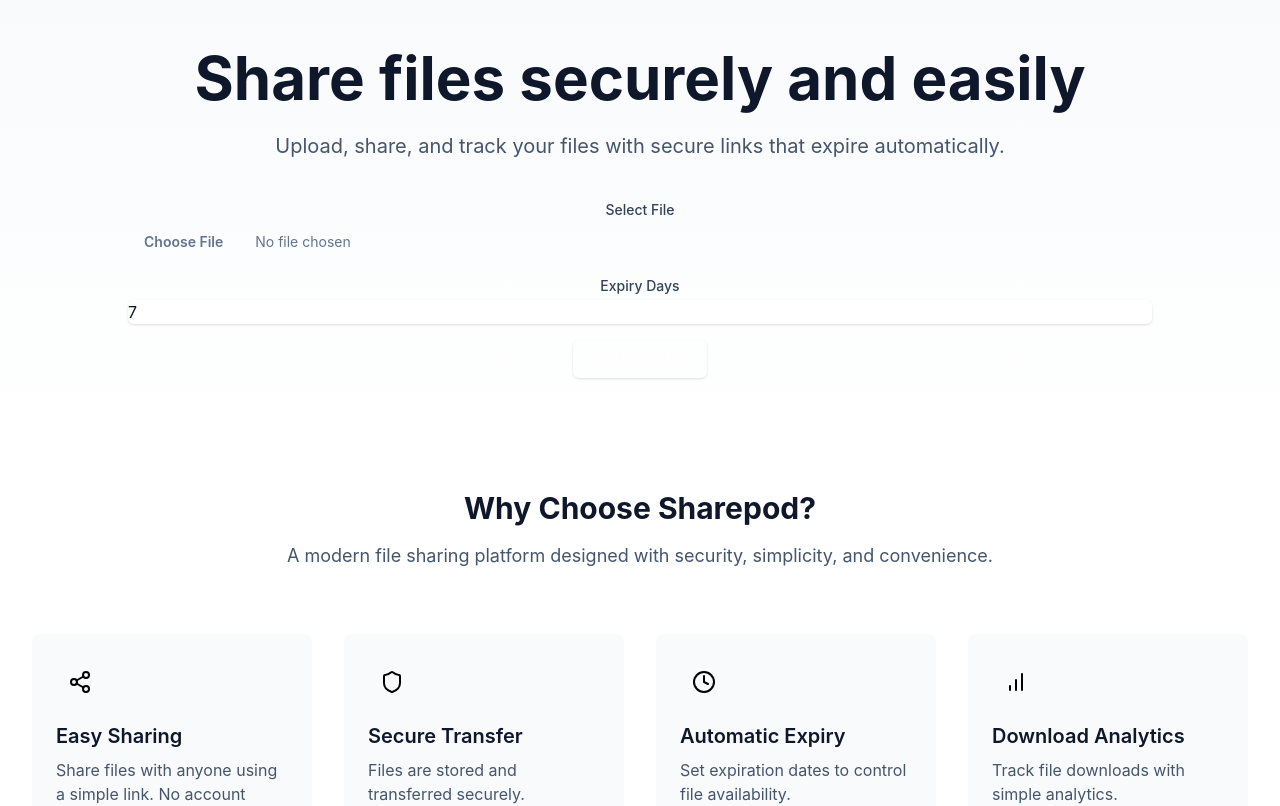
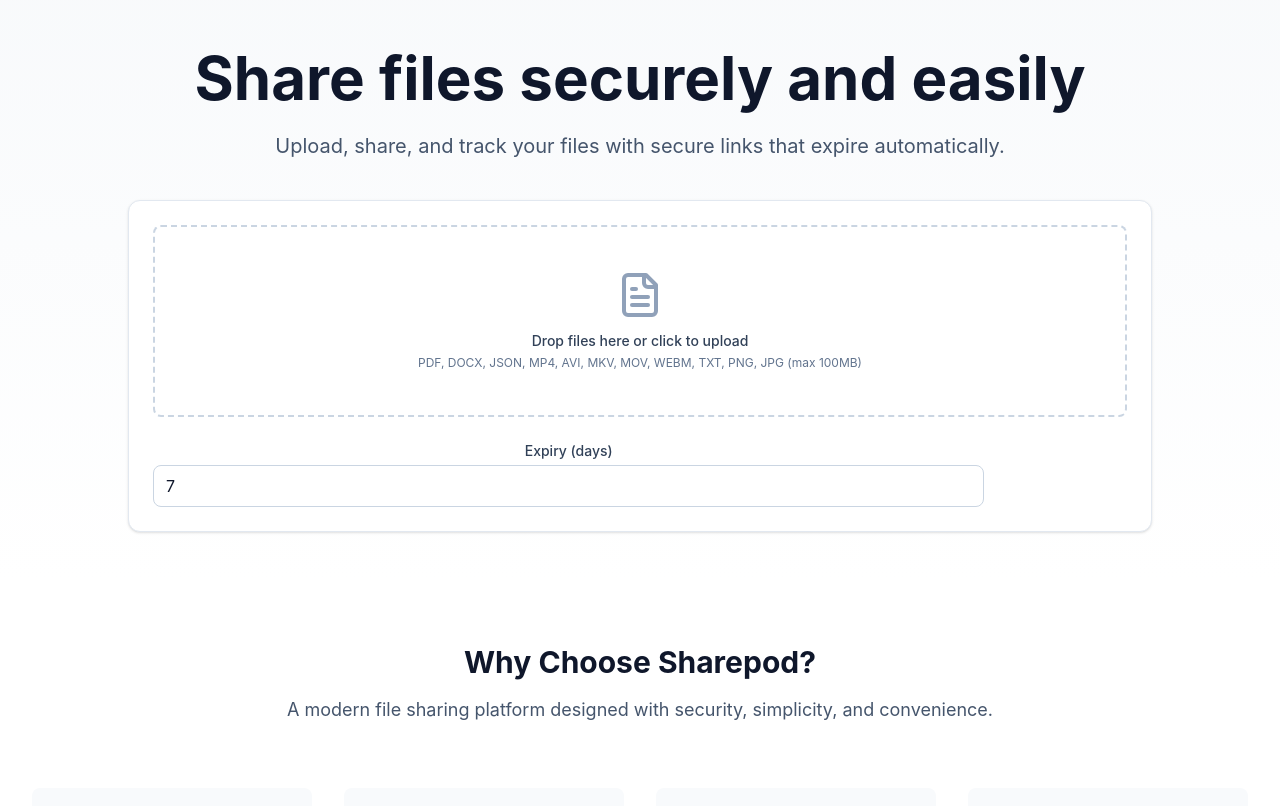
Before and after one commit to Yaswanthvijjapu/Sharevia, a React (Vite) app in the folder client/: page / in a window 1280 px wide. Shown: the top 806 px of the page. Built offline with nearby package versions, Linux system fonts and the light colour scheme.

Commit message:
feat: Enhance FileUpload and Dashboard components with improved error handling and UI updates

```diff
--- a/client/src/components/FileUpload.tsx
+++ b/client/src/components/FileUpload.tsx
@@ -1,76 +1,186 @@
-import React, { useState } from 'react';
-import { Upload } from 'lucide-react';
+
+import React, { useState, useRef } from 'react';
+import { Upload, FileText, AlertCircle } from 'lucide-react';
 import { uploadFile } from '../utils/api';
 import type { File as CustomFile } from '../types';
+import toast from 'react-hot-toast';
+import { motion } from 'framer-motion';
 
 interface FileUploadProps {
   onUploadSuccess: (file: CustomFile) => void;
 }
 
 const FileUpload: React.FC<FileUploadProps> = ({ onUploadSuccess }) => {
-  const [file, setFile] = useState<File | null>(null); // Browser File type
-  const [expiryDays, setExpiryDays] = useState('7');
+  const [file, setFile] = useState<File | null>(null);
+  const [expiryDays, setExpiryDays] = useState<number>(7);
   const [uploading, setUploading] = useState(false);
+  const [error, setError] = useState<string | null>(null);
+  const [isDragging, setIsDragging] = useState(false);
+  const fileInputRef = useRef<HTMLInputElement>(null);
 
-  const handleFileChange = (e: React.ChangeEvent<HTMLInputElement>) => {
-    if (e.target.files && e.target.files[0]) {
-      setFile(e.target.files[0]);
+  const allowedExtensions = [
+    '.pdf',
+    '.docx',
+    '.json',
+    '.mp4',
+    '.avi',
+    '.mkv',
+    '.mov',
+    '.webm',
+    '.txt',
+    '.png',
+    '.jpg',
+    '.jpeg',
+  ];
+
+  const handleFileChange = (selectedFile: File) => {
+    const extension = selectedFile.name
+      .slice(selectedFile.name.lastIndexOf('.'))
+      .toLowerCase();
+    if (!allowedExtensions.includes(extension)) {
+      setError(
+        'Invalid file type. Allowed: PDF, DOCX, JSON, MP4, AVI, MKV, MOV, WEBM, TXT, PNG, JPG'
+      );
+      setFile(null);
+    } else {
+      setError(null);
+      setFile(selectedFile);
     }
+  };
+
+  const handleDrop = (e: React.DragEvent<HTMLDivElement>) => {
+    e.preventDefault();
+    setIsDragging(false);
+    const droppedFile = e.dataTransfer.files?.[0];
+    if (droppedFile) {
+      handleFileChange(droppedFile);
+    }
+  };
+
+  const handleDragOver = (e: React.DragEvent<HTMLDivElement>) => {
+    e.preventDefault();
+    setIsDragging(true);
+  };
+
+  const handleDragLeave = () => {
+    setIsDragging(false);
   };
 
   const handleSubmit = async (e: React.FormEvent) => {
     e.preventDefault();
-    if (!file) return;
+    if (!file) {
+      setError('Please select a file');
+      return;
+    }
 
     setUploading(true);
+    setError(null);
+
     try {
-      const uploadedFile = await uploadFile(file, parseInt(expiryDays));
+      const uploadedFile = await uploadFile(file, expiryDays);
       onUploadSuccess(uploadedFile);
+      toast.success('File uploaded successfully!');
       setFile(null);
-      setExpiryDays('7');
-    } catch (error) {
-      console.error('Upload error:', error);
-      alert('Failed to upload file');
+      setExpiryDays(7);
+      if (fileInputRef.current) {
+        fileInputRef.current.value = '';
+      }
+    } catch (err: any) {
+      console.error('Upload error:', err);
+      const errorMessage = err.response?.data?.message || 'Failed to upload file';
+      setError(errorMessage);
+      toast.error(errorMessage);
     } finally {
       setUploading(false);
     }
   };
 
   return (
-    <form onSubmit={handleSubmit} className="space-y-4">
-      <div>
-        <label htmlFor="file" className="block text-sm font-medium text-slate-700 dark:text-slate-300">
-          Select File
+    <motion.div
+      initial={{ opacity: 0, y: 20 }}
+      animate={{ opacity: 1, y: 0 }}
+      transition={{ duration: 0.5 }}
+      className="bg-white dark:bg-slate-800 rounded-xl shadow-sm border border-slate-200 dark:border-slate-700 p-6"
+    >
+      <form onSubmit={handleSubmit}>
+        <div className="space-y-6">
+          <div
+            onDrop={handleDrop}
+            onDragOver={handleDragOver}
+            onDragLeave={handleDragLeave}
+            className={`flex items-center justify-center w-full h-48 border-2 border-dashed rounded-lg transition-all duration-300 ${
+              isDragging
+                ? 'border-primary-500 bg-primary-50 dark:bg-primary-900/20'
+                : 'border-slate-300 dark:border-slate-600 hover:bg-slate-50 dark:hover:bg-slate-700'
+            }`}
+          >
+            <label
+              htmlFor="file-upload"
+              className="flex flex-col items-center justify-center w-full h-full cursor-pointer"
+            >
+              <FileText className="w-12 h-12 text-slate-400 dark:text-slate-500 mb-3" />
+              <p className="text-sm font-medium text-slate-700 dark:text-slate-300">
+                {file ? file.name : 'Drop files here or click to upload'}
+              </p>
+              <p className="text-xs text-slate-500 dark:text-slate-400 mt-1">
+                PDF, DOCX, JSON, MP4, AVI, MKV, MOV, WEBM, TXT, PNG, JPG (max 100MB)
+              </p>
+              <input
+                id="file-upload"
+                type="file"
+                className="hidden"
+                onChange={(e) => {
+                  const selectedFile = e.target.files?.[0];
+                  if (selectedFile) handleFileChange(selectedFile);
+                }}
+                disabled={uploading}
+                ref={fileInputRef}
+              />
+            </label>
+          </div>
+          <div className="flex items-center space-x-4">
+            <div className="flex-1">
+              <label
+                htmlFor="expiry-days"
+                className="block text-sm font-medium text-slate-700 dark:text-slate-300 mb-1"
+              >
+                Expiry (days)
               </label>
               <input
-          type="file"
-          id="file"
-          onChange={handleFileChange}
-          className="mt-1 block w-full text-sm text-slate-500 file:mr-4 file:py-2 file:px-4 file:rounded-md file:border-0 file:text-sm file:font-semibold file:bg-primary-50 file:text-primary-700 hover:file:bg-primary-100"
-        />
-      </div>
-      <div>
-        <label htmlFor="expiryDays" className="block text-sm font-medium text-slate-700 dark:text-slate-300">
-          Expiry Days
-        </label>
-        <input
+                id="expiry-days"
                 type="number"
-          id="expiryDays"
+                min="1"
+                max="30"
                 value={expiryDays}
-          onChange={(e) => setExpiryDays(e.target.value)}
-          min="1"
-          className="mt-1 block w-full rounded-md border-slate-300 dark:border-slate-600 bg-white dark:bg-slate-800 text-slate-900 dark:text-white shadow-sm focus:border-primary-500 focus:ring-primary-500"
+                onChange={(e) => setExpiryDays(parseInt(e.target.value))}
+                className="w-full px-3 py-2 border border-slate-300 dark:border-slate-600 rounded-lg bg-white dark:bg-slate-700 text-slate-900 dark:text-white focus:outline-none focus:ring-2 focus:ring-primary-500 transition-colors"
+                disabled={uploading}
               />
             </div>
             <button
               type="submit"
-        disabled={!file || uploading}
-        className="inline-flex items-center px-4 py-2 border border-transparent rounded-md shadow-sm text-sm font-medium text-white bg-primary-600 hover:bg-primary-700 disabled:bg-primary-400 focus:outline-none focus:ring-2 focus:ring-offset-2 focus:ring-primary-500 transition-colors"
+              disabled={uploading || !file}
+              className="mt-6 px-6 py-2 bg-primary-600 text-white rounded-lg font-medium hover:bg-primary-700 disabled:bg-primary-400 disabled:cursor-not-allowed focus:outline-none focus:ring-2 focus:ring-primary-500 transition-all duration-200"
             >
-        <Upload className="h-4 w-4 mr-2" />
-        {uploading ? 'Uploading...' : 'Upload File'}
+              <div className="flex items-center space-x-2">
+                <Upload className="w-4 h-4" />
+                <span>{uploading ? 'Uploading...' : 'Upload'}</span>
+              </div>
             </button>
+          </div>
+          {error && (
+            <motion.div
+              initial={{ opacity: 0 }}
+              animate={{ opacity: 1 }}
+              className="flex items-center text-sm text-red-600 dark:text-red-400"
+            >
+              <AlertCircle className="w-4 h-4 mr-2" />
+              <span>{error}</span>
+            </motion.div>
+          )}
+        </div>
       </form>
+    </motion.div>
   );
 };
 
--- a/client/src/pages/Dashboard.tsx
+++ b/client/src/pages/Dashboard.tsx
@@ -1,17 +1,17 @@
+
 import React, { useEffect, useState } from 'react';
-import { type File } from '../types';
+import type { File as CustomFile } from '../types';
 import { getFiles } from '../utils/api';
 import FileCard from '../components/FileCard';
 import FileUpload from '../components/FileUpload';
-import EmptyState from '../components/EmptyState';
 import Loader from '../components/Loader';
-import { Upload } from 'lucide-react';
+import { AxiosError } from 'axios';
+import { motion } from 'framer-motion';
 
 const Dashboard: React.FC = () => {
-  const [files, setFiles] = useState<File[]>([]);
+  const [files, setFiles] = useState<CustomFile[]>([]);
   const [loading, setLoading] = useState(true);
   const [error, setError] = useState<string | null>(null);
-  const [showUpload, setShowUpload] = useState(false);
 
   useEffect(() => {
     fetchFiles();
@@ -25,72 +25,69 @@
       setFiles(data);
     } catch (err) {
       console.error('Error fetching files:', err);
-      setError('Failed to load files. Please try again.');
+      if (err instanceof AxiosError) {
+        setError(err.response?.status === 404 ? 'No files found.' : 'Failed to load files.');
+      } else {
+        setError('An unexpected error occurred.');
+      }
     } finally {
       setLoading(false);
     }
   };
 
-  const handleUploadSuccess = (file: File) => {
+  const handleUploadSuccess = (file: CustomFile) => {
     setFiles((prev) => [file, ...prev]);
-    setShowUpload(false);
   };
 
-  const handleDeleteFile = (fileId: string) => {
-    setFiles((prev) => prev.filter((file) => file._id !== fileId));
+  const handleDelete = (id: string) => {
+    setFiles((prev) => prev.filter((file) => file._id !== id));
   };
 
+  if (loading) return <Loader />;
+
   return (
-    <div className="max-w-7xl mx-auto py-6 sm:px-6 lg:px-8">
-      <div className="px-4 sm:px-0">
-        <div className="flex flex-col sm:flex-row sm:items-center sm:justify-between mb-8">
-          <div>
-            <h1 className="text-2xl font-bold text-slate-900 dark:text-white">My Files</h1>
-            <p className="mt-1 text-sm text-slate-600 dark:text-slate-400">
-              {files.length} {files.length === 1 ? 'file' : 'files'} stored
+    <div className="min-h-screen bg-slate-100 dark:bg-slate-900 transition-colors">
+      <motion.div
+        initial={{ opacity: 0, y: 20 }}
+        animate={{ opacity: 1, y: 0 }}
+        transition={{ duration: 0.5 }}
+        className="max-w-6xl mx-auto py-12 px-4 sm:px-6 lg:px-8"
+      >
+        <h1 className="text-3xl font-bold text-slate-900 dark:text-white mb-8">
+          Your Files
+        </h1>
+        <FileUpload onUploadSuccess={handleUploadSuccess} />
+        {error && (
+          <motion.div
+            initial={{ opacity: 0 }}
+            animate={{ opacity: 1 }}
+            className="mt-6 bg-red-50 dark:bg-red-900/20 border border-red-200 dark:border-red-700 rounded-lg p-4"
+          >
+            <p className="text-red-700 dark:text-red-300">{error}</p>
+          </motion.div>
+        )}
+        {files.length === 0 && !error ? (
+          <motion.div
+            initial={{ opacity: 0 }}
+            animate={{ opacity: 1 }}
+            className="mt-12 text-center"
+          >
+            <p className="text-lg text-slate-500 dark:text-slate-400">
+              No files uploaded yet. Start by uploading a file above!
             </p>
-          </div>
-          <button
-            onClick={() => setShowUpload(!showUpload)}
-            className="mt-4 sm:mt-0 inline-flex items-center px-4 py-2 border border-transparent rounded-md shadow-sm text-sm font-medium text-white bg-primary-600 hover:bg-primary-700 focus:outline-none focus:ring-2 focus:ring-offset-2 focus:ring-primary-500 transition-colors"
+          </motion.div>
+        ) : (
+          <motion.div
+            initial={{ opacity: 0 }}
+            animate={{ opacity: 1 }}
+            className="mt-12 grid gap-6 sm:grid-cols-2 lg:grid-cols-3"
           >
-            <Upload className="h-4 w-4 mr-2" />
-            Upload New File
-          </button>
-        </div>
-
-        {showUpload && (
-          <div className="mb-8 bg-slate-50 dark:bg-slate-800/50 rounded-lg border border-slate-200 dark:border-slate-700 p-4">
-            <FileUpload onUploadSuccess={handleUploadSuccess} />
-          </div>
+            {files.map((file) => (
+              <FileCard key={file._id} file={file} onDelete={handleDelete} />
+            ))}
+          </motion.div>
         )}
-
-        {loading ? (
-          <Loader />
-        ) : error ? (
-          <div className="bg-red-50 dark:bg-red-900/10 border border-red-200 dark:border-red-700 rounded-md p-4 text-center text-red-600 dark:text-red-400">
-            {error}
-            <button
-              onClick={fetchFiles}
-              className="ml-3 text-red-700 dark:text-red-300 underline focus:outline-none"
-            >
-              Try again
-            </button>
-          </div>
-        ) : files.length === 0 ? (
-          <EmptyState
-            title="No files uploaded yet"
-            description="Upload your first file to start sharing."
-            onUpload={() => setShowUpload(true)}
-          />
-        ) : (
-          <div className="grid grid-cols-1 md:grid-cols-2 lg:grid-cols-3 gap-6">
-            {files.map((file) => (
-              <FileCard key={file._id} file={file} onDelete={handleDeleteFile} />
-            ))}
-          </div>
-        )}
-      </div>
+      </motion.div>
     </div>
   );
 };
```
Also changed, not shown: client/src/components/FileCard.tsx (+34 -12 lines), 2 other files (tests, documents, lock files or other folders). Lines whose indentation alone changed are shown as unchanged.
